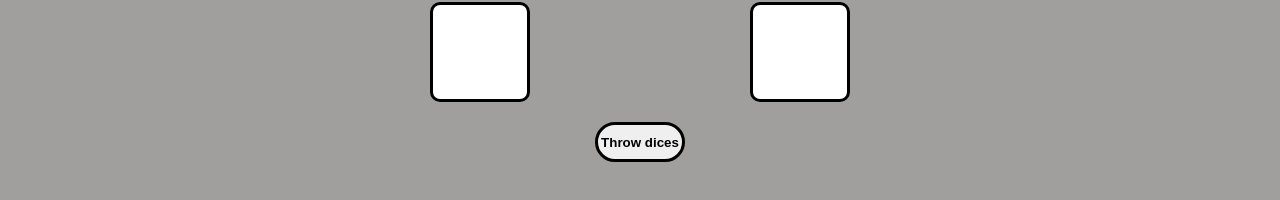
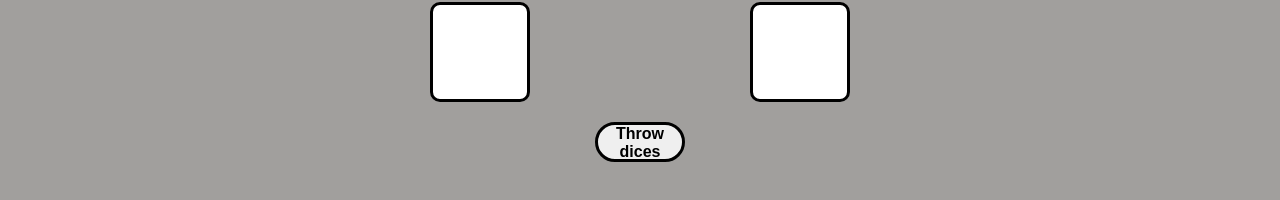
Before and after one commit to Kalixer/Dice-roller, a React app: page /role in a window 1280 px wide. Shown: the part 194-394 px from the top of the page. Built offline with nearby package versions, Linux system fonts and the light colour scheme.

Commit message:
Button working. You'll need to fix the dices now

```diff
--- /dev/null
+++ b/src/components/ButtonThrow.jsx
@@ -0,0 +1,33 @@
+import React, { useState } from 'react';
+import Resultado from '@components/Resultado'
+import '@styles/ButtonThrow.scss';
+
+
+const ButtonThrow = () => {
+    const [showComponent, setShowComponent] = useState(false); // comienza en estado false
+    const [messageState, setMessageState] = useState(true);
+
+    let message;
+    if(messageState){
+        message = 'Throw dices'
+    } else {
+        message = 'Again?'
+    }
+
+    const handleClick = () => {
+        setShowComponent(!showComponent); // Al hacer click cambia el estado al hacerle un NOT al estado anterior
+        setMessageState(!messageState) // Al hacer click cambia el estado al hacerle un NOT al estado anterior
+      }
+
+    return (
+        <>
+            <button type="button" className="buttonThrow" onClick={handleClick}>
+                <p>{message}</p>
+            </button>
+            {showComponent && <Resultado />}
+        </>
+
+    );
+}
+
+export default ButtonThrow;
--- a/src/pages/NormalDice.jsx
+++ b/src/pages/NormalDice.jsx
@@ -1,13 +1,10 @@
 import React, { useState } from 'react';
-import Resultado from '@components/Resultado';
+import ButtonThrow from '@components/ButtonThrow';
+
 import '@styles/global.css';
 
 const NormalDice = () => {
-    const [showComponent, setShowComponent] = useState(false); // comienza en estado false
 
-    const handleClick = () => {
-      setShowComponent(!showComponent); // Al hacer click cambia el estado al hacerle un NOT al estado anterior
-    }
 
     return (
         <>
@@ -22,9 +19,8 @@ const NormalDice = () => {
                         <input type="text" id="dados_cantidad" />
                     </div>
                 </div>
-                <button type="button" id="boton" onClick={handleClick}>Throw dices</button>
+                <ButtonThrow/>
             </div>
-            {showComponent && <Resultado />}
         </>
     )
 }
--- a/src/pages/RoleDice.jsx
+++ b/src/pages/RoleDice.jsx
@@ -1,12 +1,23 @@
 import React, { useState } from 'react';
 import Resultado from '@components/Resultado';
+import ButtonThrow from '@components/ButtonThrow';
+
 import '@styles/RoleDice.scss';
 
 const NormalDice = () => {
     const [showComponent, setShowComponent] = useState(false); // comienza en estado false
+    const [messageState, setMessageState] = useState(true);
+
+    let message;
+    if(messageState){
+        message = 'Throw dices'
+    } else {
+        message = 'Again?'
+    }
 
     const handleClick = () => {
-      setShowComponent(!showComponent); // Al hacer click cambia el estado al hacerle un NOT al estado anterior
+      setShowComponent(!showComponent);
+      setMessageState(!messageState) // Al hacer click cambia el estado al hacerle un NOT al estado anterior
     }
 
     return (
@@ -26,7 +37,7 @@ const NormalDice = () => {
                         <input type="text" id="dados_rango" />
                     </div>
                 </div>
-                <button type="button" id="boton" onClick={handleClick}>Throw dices</button>
+                <ButtonThrow/>
             </div>
             {showComponent && <Resultado />}
         </>
--- /dev/null
+++ b/styles/ButtonThrow.scss
@@ -0,0 +1,15 @@
+.buttonThrow {
+    margin: 1rem;
+
+    height: 4rem;
+    width: 9rem;
+
+    border: 0.3rem solid black;
+    border-radius: 4rem;
+
+    font-weight: bold;
+}
+.buttonThrow:hover {
+    cursor: pointer;
+    border: 0.3rem solid darkblue;
+}
--- a/styles/global.css
+++ b/styles/global.css
@@ -59,21 +59,6 @@ body{
 .input p{
     font-size: 1.6rem;
 }
-#boton{
-    margin: 1rem;
-
-    height: 4rem;
-    width: 9rem;
-
-    border: 0.3rem solid black;
-    border-radius: 4rem;
-
-    font-weight: bold;
-}
-#boton:hover{
-    cursor: pointer;
-    border: 0.3rem solid darkblue;
-}
 #result{
     text-align: center;
     font-size: 3rem;
```
